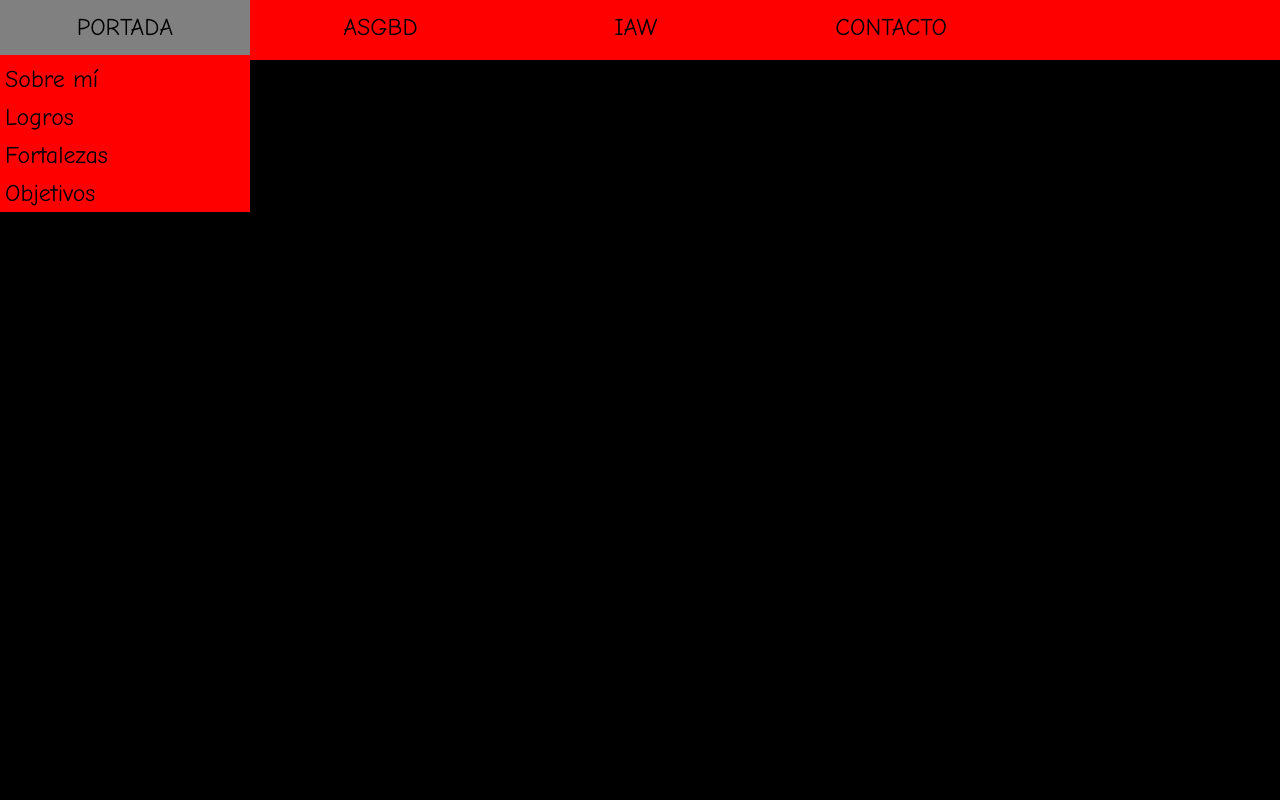
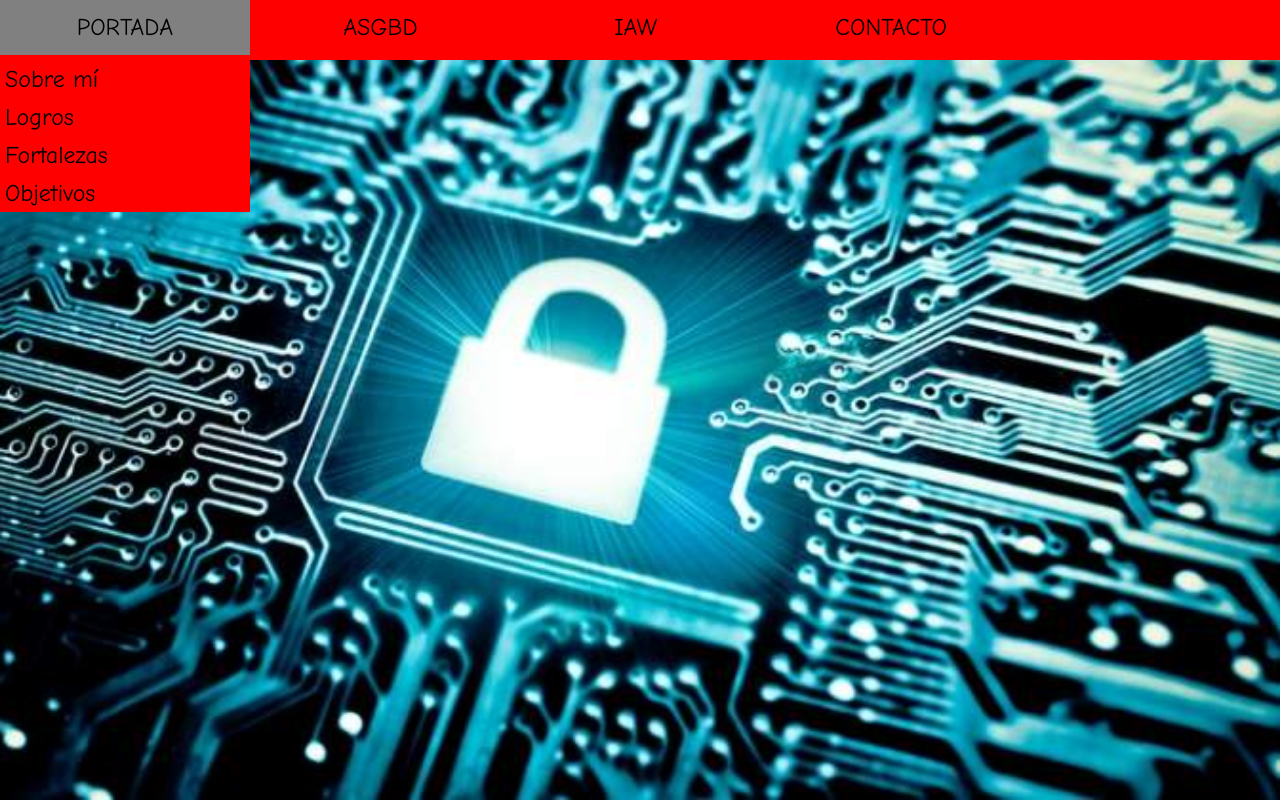
Before and after one commit to mario-mms/mario-mms.github.io, a plain HTML site: page asgbd/practicas/index.html in a window 1280 px wide. Drawn offline with Linux system fonts and the light colour scheme.

Commit message:
Publicado GitHub Pages

```diff
--- a/asgbd/practicas/index.html
+++ b/asgbd/practicas/index.html
@@ -6,7 +6,7 @@
           content="width=device-width, user-scalable=no, initial-scale=1.0, maximum-scale=1.0, minimum-scale=1.0">
     <meta http-equiv="X-UA-Compatible" content="ie=edge">
     <title>Prácticas ASGBD</title>
-    <link rel="stylesheet" href="/css/portada.css">
+    <link rel="stylesheet" href="/css/modulos.css">
 </head>
 <body>
     <div class="velo"></div>
```
Also changed, not shown: asgbd/proyectos/index.html (+1 -1 lines), asgbd/proyectos/proyecto-mr.html (+1 -1 lines), contacto.html (+1 -1 lines), iaw/index.html (+1 -1 lines), iaw/practicas/index.html (+1 -1 lines), iaw/proyectos/index.html (+1 -1 lines), iaw/proyectos/proyecto-htmlcss.html (+1 -1 lines), img/fondo.jpg (added), img/scroll.gif (added).
